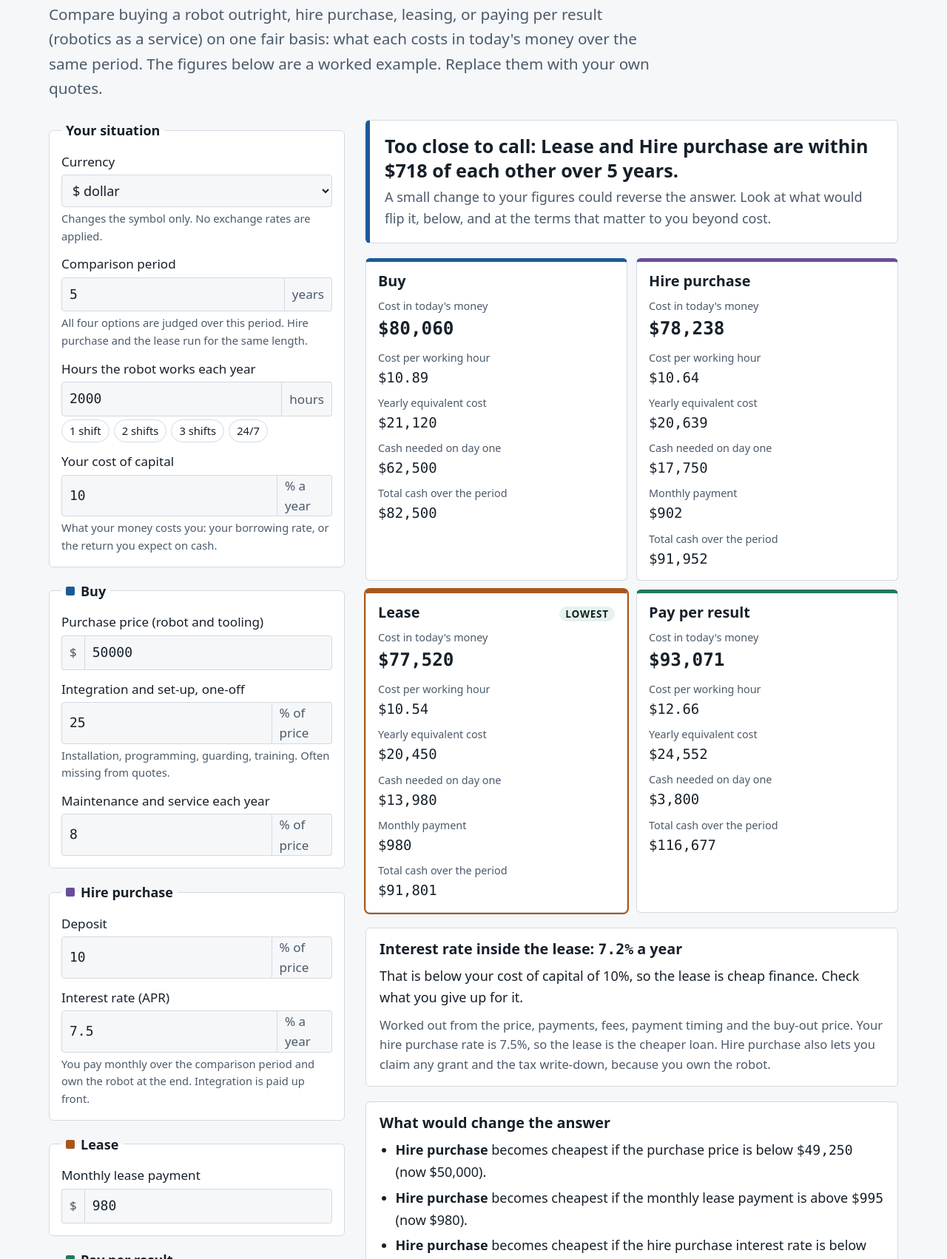
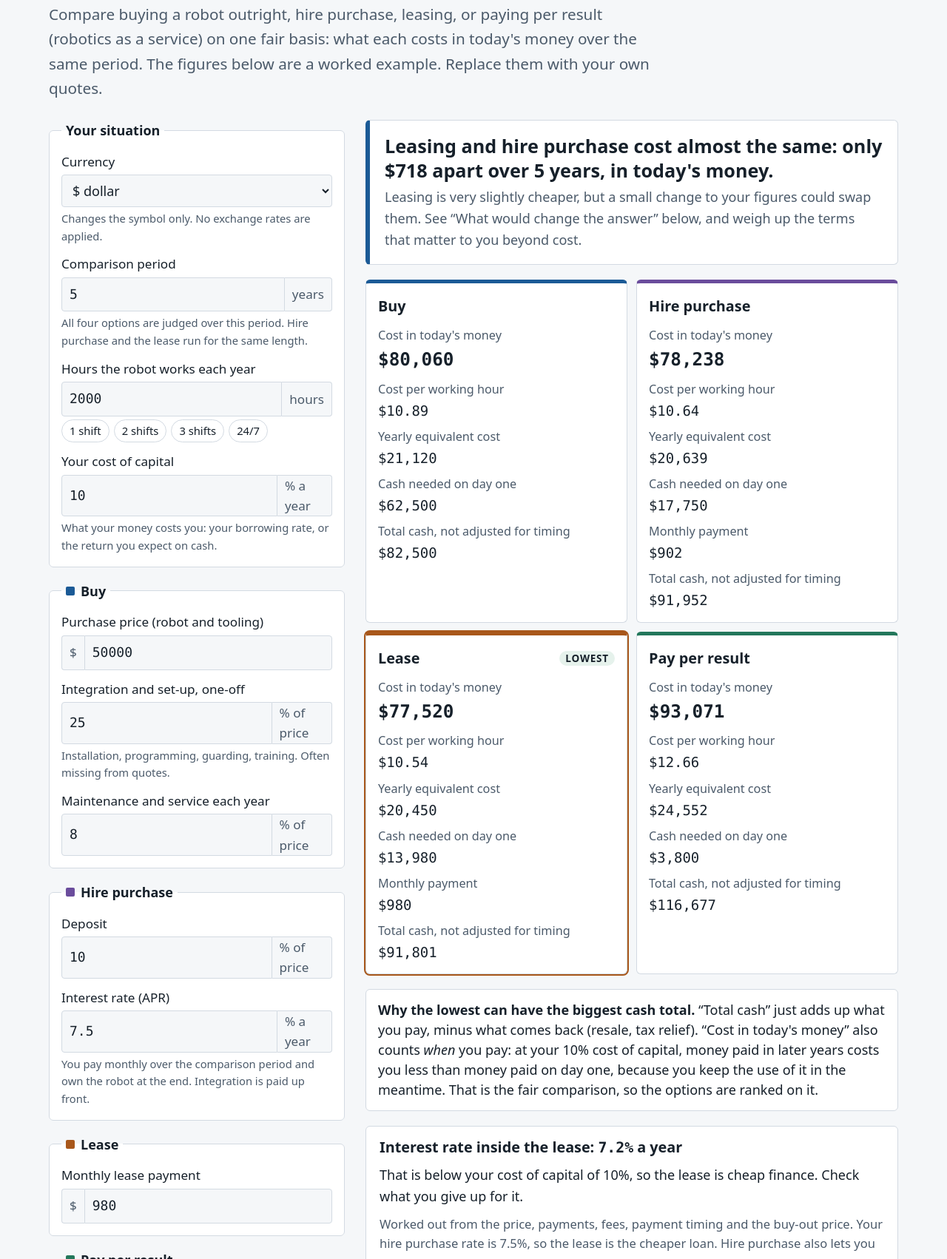
Before and after one commit to websitechris/roboticscost, a plain HTML site: page robot-lease-vs-buy-calculator/index.html in a window 1280 px wide. Shown: the part 199-1901 px from the top of the page at 74% size. Drawn offline with Linux system fonts and the light colour scheme.

Commit message:
Calculator: plain-words verdict, explain cash total vs today's money, bigger card labels
Co-Authored-By: Claude Opus 5.5 <noreply@anthropic.com>
Claude-Session: https://claude.ai/code/session_01PG6vfHbsT2fwLaxEiQEjuW

```diff
--- a/assets/calc-ui.js
+++ b/assets/calc-ui.js
@@ -62,11 +62,14 @@
     var o = r.inputs, w = r.routes[r.winner], second = r.routes[r.ranked[1]];
     var close = r.margin < 0.02 * second.npv;
 
-    // Verdict
+    // Verdict, in plain words. Options are named as things you do ("leasing"), lower case mid-sentence.
+    var DOING = { buy: 'buying outright', hp: 'hire purchase', lease: 'leasing', raas: 'paying per result' };
+    var cap = function (t) { return t.charAt(0).toUpperCase() + t.slice(1); };
+    var a = DOING[r.winner], b = DOING[r.ranked[1]];
     $('verdict').innerHTML = close
-      ? '<p class="big">Too close to call: ' + esc(w.name) + ' and ' + esc(second.name) + ' are within ' + fmt(r.margin) + ' of each other over ' + o.termYears + ' years.</p>' +
-        '<p class="sub">A small change to your figures could reverse the answer. Look at what would flip it, below, and at the terms that matter to you beyond cost.</p>'
-      : '<p class="big">' + esc(w.name) + ' costs least: about ' + fmt(r.margin) + ' less than ' + esc(second.name.toLowerCase()) + ' over ' + o.termYears + ' years, in today\'s money.</p>' +
+      ? '<p class="big">' + cap(a) + ' and ' + b + ' cost almost the same: only ' + fmt(r.margin) + ' apart over ' + o.termYears + ' years, in today\'s money.</p>' +
+        '<p class="sub">' + cap(a) + ' is very slightly cheaper, but a small change to your figures could swap them. See \u201cWhat would change the answer\u201d below, and weigh up the terms that matter to you beyond cost.</p>'
+      : '<p class="big">' + cap(a) + ' costs least: about ' + fmt(r.margin) + ' less than ' + b + ' over ' + o.termYears + ' years, in today\'s money.</p>' +
         '<p class="sub">That is ' + fmt(w.costPerHour, 2) + ' per working hour, against ' + fmt(second.costPerHour, 2) + '.</p>';
 
     // Route cards
@@ -79,12 +82,15 @@
         ['Yearly equivalent cost', fmt(x.eac)],
         ['Cash needed on day one', fmt(x.dayOne)],
         k === 'hp' ? ['Monthly payment', fmt(r.hpPayment)] : k === 'lease' ? ['Monthly payment', fmt(o.leasePayment)] : null,
-        ['Total cash over the period', fmt(x.totalCash)]
+        ['Total cash, not adjusted for timing', fmt(x.totalCash)]
       ].filter(Boolean);
       return '<article class="route r-' + k + (win ? ' win' : '') + '"><h3>' + esc(x.name) + (win ? '<span class="badge">Lowest</span>' : '') + '</h3><dl>' +
         rows.map(function (row) { return '<div><dt>' + row[0] + '</dt><dd' + (row[2] ? ' class="key"' : '') + '>' + row[1] + '</dd></div>'; }).join('') +
         '</dl></article>';
     }).join('');
+    $('routesNote').innerHTML = '<strong>Why the lowest can have the biggest cash total.</strong> \u201cTotal cash\u201d just adds up what you pay, minus what comes back (resale, tax relief). ' +
+      '\u201cCost in today\'s money\u201d also counts <em>when</em> you pay: at your ' + pct(o.costOfCapital) + ' cost of capital, money paid in later years costs you less than money paid on day one, because you keep the use of it in the meantime. ' +
+      'That is the fair comparison, so the options are ranked on it.';
 
     // Lease rate
     var apr = r.leaseAPR, lp = $('leasePanel');
--- a/assets/style.css
+++ b/assets/style.css
@@ -134,15 +134,16 @@ pre.formula { background: var(--surface); border: 1px solid var(--line); border-
 .verdict { background: var(--surface); border: 1px solid var(--line); border-left: 6px solid var(--accent); border-radius: var(--radius); padding: 18px 20px; display: grid; gap: 6px; }
 .verdict .big { font-size: 1.4rem; font-weight: 700; line-height: 1.3; }
 .verdict .sub { color: var(--muted); }
+.routes-note { margin: 0; font-size: 1rem; line-height: 1.5; background: var(--surface); border: 1px solid var(--line); border-radius: var(--radius); padding: 14px 16px; }
 .errors { background: var(--warn-bg); border-radius: var(--radius); padding: 14px 16px; }
 .routes { display: grid; grid-template-columns: repeat(2, minmax(0, 1fr)); gap: 12px; }
 @media (max-width: 560px) { .routes { grid-template-columns: minmax(0, 1fr); } }
 .route { background: var(--surface); border: 1px solid var(--line); border-top: 5px solid var(--c); border-radius: var(--radius); padding: 14px 16px; display: grid; gap: 10px; align-content: start; }
 .route.win { box-shadow: 0 0 0 2px var(--c); }
-.route h3 { display: flex; justify-content: space-between; gap: 8px; align-items: baseline; }
+.route h3 { display: flex; justify-content: space-between; gap: 8px; align-items: center; min-height: 1.9rem; }
 .route .badge { font-size: 0.75rem; font-weight: 700; text-transform: uppercase; letter-spacing: 0.06em; background: var(--good-bg); color: var(--ink); padding: 2px 8px; border-radius: 999px; }
 .route dl { margin: 0; display: grid; gap: 8px; }
-.route dt { font-size: 0.8rem; color: var(--muted); }
+.route dt { font-size: 0.9rem; color: var(--muted); }
 .route dd { margin: 0; font-family: var(--font-num); font-variant-numeric: tabular-nums; font-size: 1.05rem; }
 .route dd.key { font-size: 1.35rem; font-weight: 700; }
 .r-buy { --c: var(--buy); } .r-lease { --c: var(--lease); } .r-raas { --c: var(--raas); } .r-hp { --c: var(--hp); }
--- a/robot-lease-vs-buy-calculator/index.html
+++ b/robot-lease-vs-buy-calculator/index.html
@@ -11,7 +11,7 @@
 <meta property="og:url" content="https://roboticscost.com/robot-lease-vs-buy-calculator/">
 <meta property="og:type" content="website">
 <link rel="icon" href="/favicon.svg" type="image/svg+xml">
-<link rel="stylesheet" href="/assets/style.css">
+<link rel="stylesheet" href="/assets/style.css?v=20261127">
 <script type="application/ld+json">{"@context": "https://schema.org", "@type": "WebApplication", "name": "Robot lease vs buy calculator", "url": "https://roboticscost.com/robot-lease-vs-buy-calculator/", "applicationCategory": "FinanceApplication", "operatingSystem": "Any", "offers": {"@type": "Offer", "price": "0", "priceCurrency": "USD"}}</script>
 </head>
 <body>
@@ -212,6 +212,7 @@
     <div id="errors" class="errors" hidden></div>
     <div class="verdict" id="verdict"></div>
     <div class="routes" id="routes"></div>
+    <p class="routes-note" id="routesNote"></p>
     <div class="panel" id="leasePanel"></div>
     <div class="panel" id="flipsPanel"></div>
     <div class="panel">
@@ -301,7 +302,7 @@
   });
 })();
 </script>
-<script src="/assets/calc-core.js"></script>
-<script src="/assets/calc-ui.js"></script>
+<script src="/assets/calc-core.js?v=20261127"></script>
+<script src="/assets/calc-ui.js?v=20261127"></script>
 </body>
 </html>
```
Also changed, not shown: assistive-robot-cost/index.html (+1 -1 lines), commercial-cleaning-robot-price/index.html (+1 -1 lines), exoskeleton-cost/index.html (+1 -1 lines), how-we-calculate/index.html (+1 -1 lines), humanoid-robot-price/index.html (+1 -1 lines), index.html (+1 -1 lines), privacy/index.html (+1 -1 lines), rent-a-robot/index.html (+1 -1 lines), robot-dog-price/index.html (+1 -1 lines), robot-lawn-mower-cost/index.html (+1 -1 lines), robot-maid-cost/index.html (+1 -1 lines), robotaxi-cost/index.html (+1 -1 lines), robotics-as-a-service/index.html (+1 -1 lines), surgical-robot-cost/index.html (+1 -1 lines), 3 more files.
